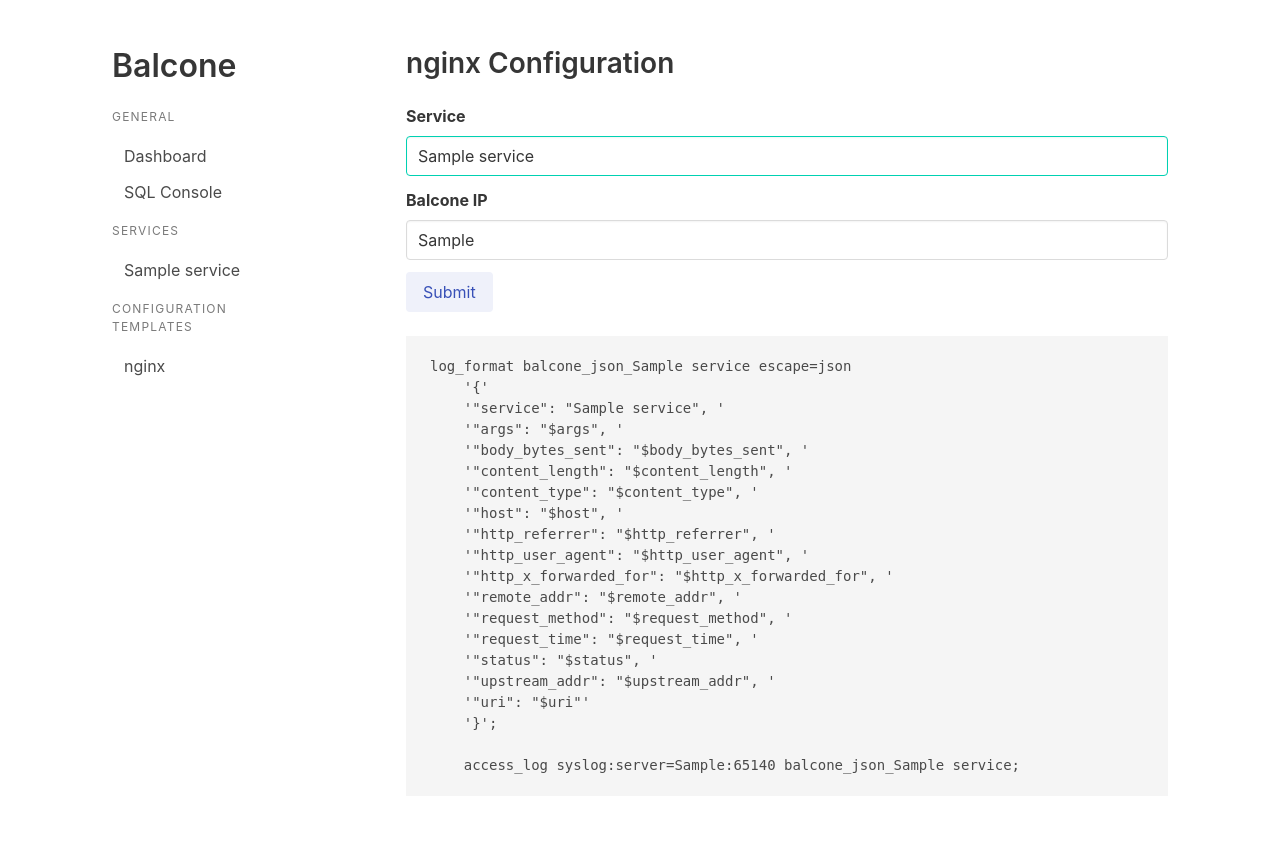
After one commit to dustalov/ballcone, a Python web app: template templates/nginx.html in a window 1280 px wide. The commit adds this page. Run offline with Jinja, Linux system fonts and the light colour scheme; the template is opened without the code that fills it: most values are stand-ins (such as "Sample title", 1, 10 or a date in 2020); some libraries are stand-ins or nearby versions.

Commit message:
Add nginx.html

```diff
--- a/app.py
+++ b/app.py
@@ -51,6 +51,7 @@ def main():
     app.router.add_get('/services/{service}/{query}', handler.query, name='query')
     app.router.add_get('/sql', handler.sql, name='sql')
     app.router.add_post('/sql', handler.sql, name='sql')
+    app.router.add_get('/nginx', handler.nginx, name='nginx')
     web.run_app(app, host='127.0.0.1', port=8080)
 
     try:
--- a/balcone.py
+++ b/balcone.py
@@ -13,7 +13,7 @@ from geolite2 import maxminddb
 
 from monetdb_dao import MonetDAO, Entry, AverageResult, CountResult
 
-VALID_SERVICE = re.compile(r'\A[\S]+\Z')
+VALID_SERVICE = re.compile(r'\A[\w]+\Z')
 
 
 def isint(s: Optional[str]) -> bool:
--- a/templates/layout.html
+++ b/templates/layout.html
@@ -35,6 +35,11 @@
                         <li>No services yet</li>
                         {% endfor %}
                     </ul>
+                    <p class="menu-label">Configuration Templates</p>
+                    <ul class="menu-list">
+                        <li><a {% if current_page == 'nginx' %}class="is-active" {% endif %}
+                            href="{{ url('nginx') }}">nginx</a></li>
+                    </ul>
                 </aside>
             </div>
         </div>
--- /dev/null
+++ b/templates/nginx.html
@@ -0,0 +1,59 @@
+{% extends "layout.html" %}
+{% block content %}
+<div class="content">
+    <h2 class="subtitle">nginx Configuration</h2>
+    <form method="GET" action="{{ url('nginx') }}">
+        <div class="field">
+            <label class="label" for="service">Service</label>
+            <div class="control">
+                <input name="service" id="service" class="input is-primary" type="text" placeholder="example"
+                       value="{{ service }}">
+            </div>
+        </div>
+        <div class="field">
+            <label class="label" for="balcone">Balcone IP</label>
+            <div class="control">
+                <input name="ip" id="ip" class="input is-secondary" type="text" placeholder="127.0.0.1"
+                       value="{{ ip }}">
+            </div>
+        </div>
+        <div class="field is-grouped">
+            <div class="control">
+                <button class="button is-link is-light">Submit</button>
+            </div>
+        </div>
+    </form>
+</div>
+{% if error %}
+<div class="notification is-danger is-light">
+    <ul>
+        {% for message in error %}
+        <li>{{ message }}</li>
+        {% endfor %}
+    </ul>
+</div>
+{% else %}
+<pre>
+log_format balcone_json_{{ service }} escape=json
+    '{'
+    '"service": "{{ service }}", '
+    '"args": "$args", '
+    '"body_bytes_sent": "$body_bytes_sent", '
+    '"content_length": "$content_length", '
+    '"content_type": "$content_type", '
+    '"host": "$host", '
+    '"http_referrer": "$http_referrer", '
+    '"http_user_agent": "$http_user_agent", '
+    '"http_x_forwarded_for": "$http_x_forwarded_for", '
+    '"remote_addr": "$remote_addr", '
+    '"request_method": "$request_method", '
+    '"request_time": "$request_time", '
+    '"status": "$status", '
+    '"upstream_addr": "$upstream_addr", '
+    '"uri": "$uri"'
+    '}';
+
+    access_log syslog:server={{ ip }}:65140 balcone_json_{{ service }};
+</pre>
+{% endif %}
+{% endblock %}
```
Also changed, not shown: templates/root.html (+5 -2 lines), web_balcone.py (+41 -3 lines).
